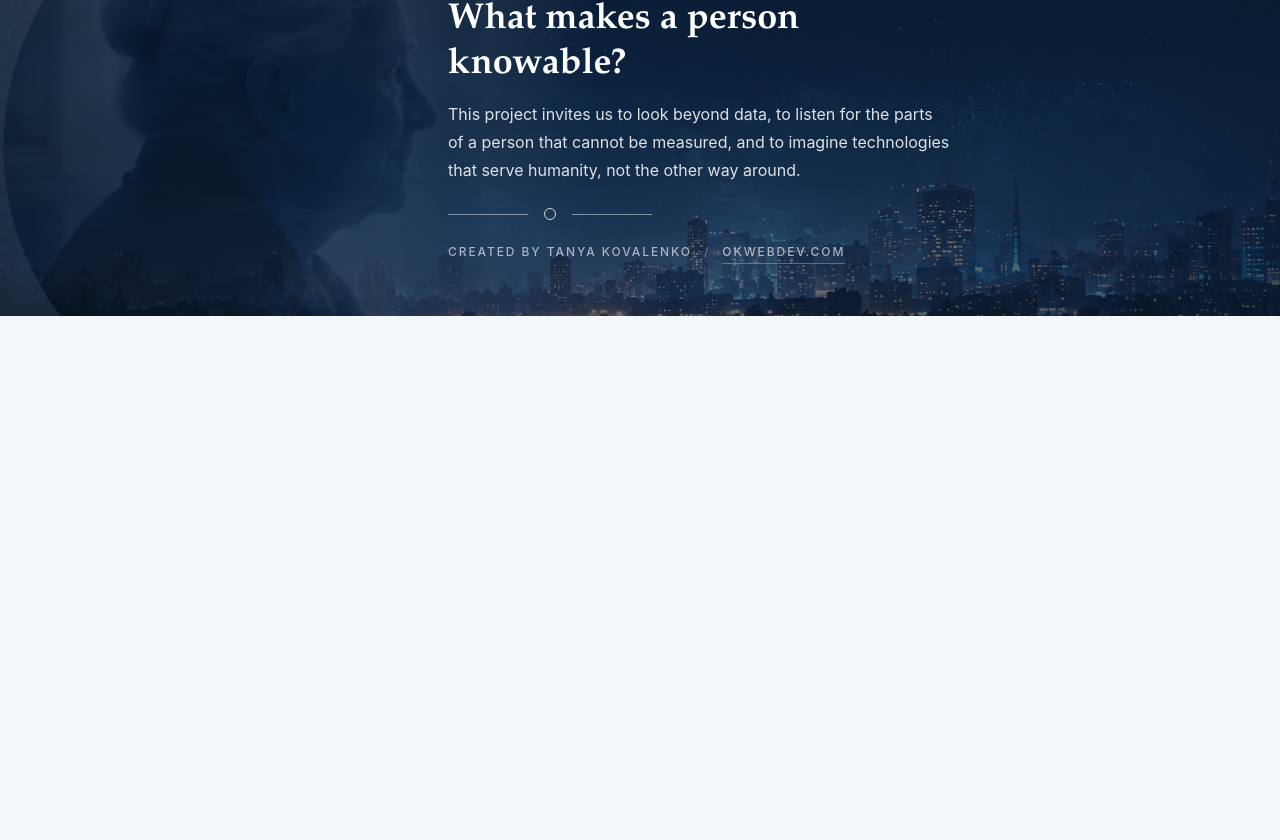
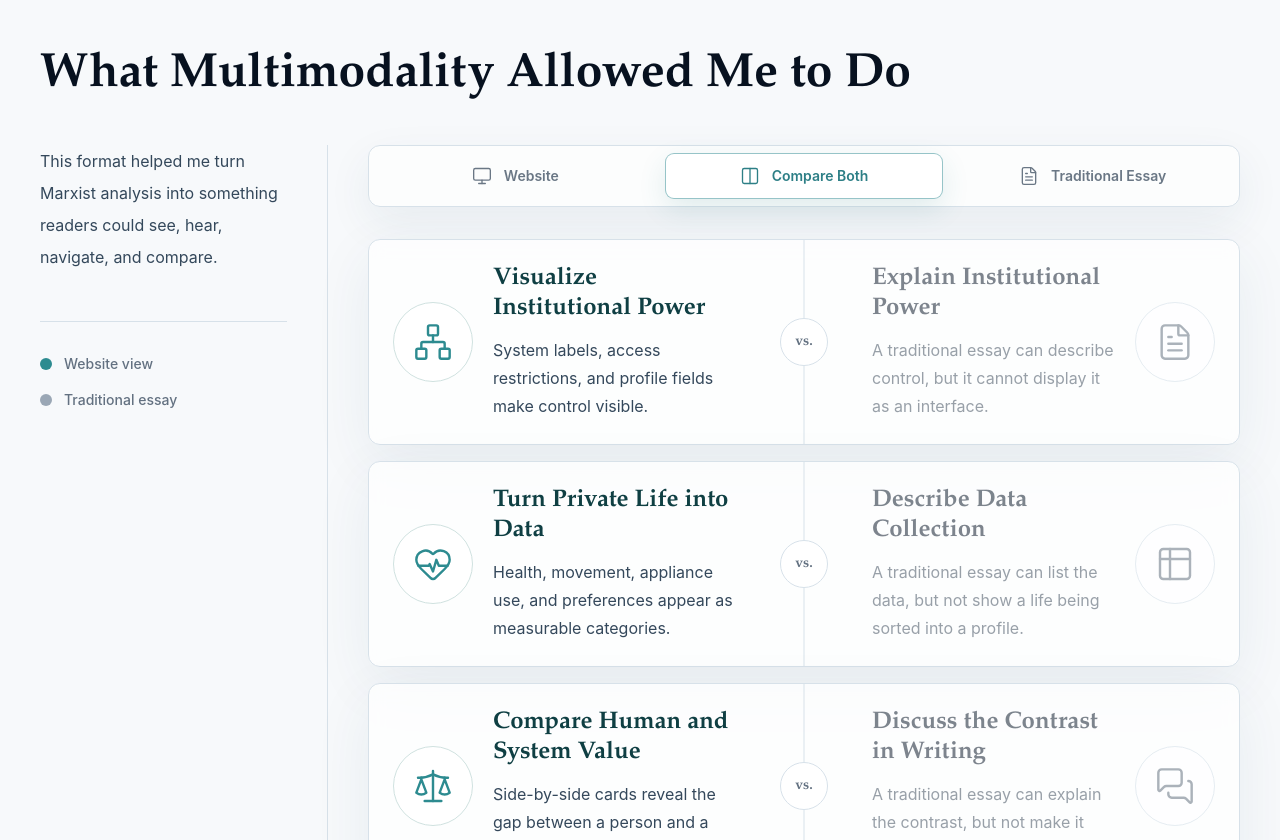
Before and after one commit to Tanny-Griz/a-song-for-sleep, a Next.js app: page /reflection in a window 1280 px wide. Shown: the part 1800-2640 px from the top of the page. Before the commit the page ends 2116 px from the top, so only its background shows below. Built offline with nearby package versions, Linux system fonts and the light colour scheme.

Commit message:
Add multimodality comparison reflection block

```diff
--- a/app/reflection/page.tsx
+++ b/app/reflection/page.tsx
@@ -1,4 +1,5 @@
 import { ReflectionChallenges } from "@/components/reflection/ReflectionChallenges";
+import { ReflectionMultimodality } from "@/components/reflection/ReflectionMultimodality";
 import Image from "next/image";
 
 export default function ReflectionPage() {
@@ -14,7 +15,7 @@ export default function ReflectionPage() {
               Project Reflection.
             </h1>
             <p className="mt-6 max-w-xl text-xl leading-8 tracking-[0.08em] text-[#4f7897] sm:text-2xl sm:leading-10">
-              Composing a literary argument through code, image, animation, and interaction.
+              Composing a literary argument through code, image, animation, sound effects and interaction.
             </p>
 
             <div className="mt-8 h-px w-24 bg-[#4f9fc4]">
@@ -46,6 +47,7 @@ export default function ReflectionPage() {
         </div>
       </section>
       <ReflectionChallenges />
+      <ReflectionMultimodality />
     </main>
   );
 }
--- a/components/reflection/ReflectionChallenges.tsx
+++ b/components/reflection/ReflectionChallenges.tsx
@@ -160,7 +160,7 @@ export function ReflectionChallenges() {
     <section className="relative border-b border-[#d7e1e9] bg-[#f4f7fa] px-5 pb-[calc(var(--section-padding-y)+3.5rem)] pt-[var(--section-padding-y)] sm:px-8 lg:px-10 lg:py-[var(--section-padding-y)]">
       <div className="mx-auto max-w-7xl">
         <div>
-          <h2 className="font-serif text-4xl font-semibold leading-tight text-[#07111f] sm:text-5xl lg:text-6xl">
+          <h2 className="font-serif text-4xl font-semibold leading-tight text-[#07111f] sm:text-5xl">
             Challenges of Composing Multimodally
           </h2>
           <p className="mt-4 max-w-3xl text-base leading-8 text-[#34485b] sm:text-lg">
--- /dev/null
+++ b/components/reflection/ReflectionMultimodality.tsx
@@ -0,0 +1,246 @@
+"use client";
+
+import {
+  Columns2,
+  FileText,
+  HeartPulse,
+  MessagesSquare,
+  Monitor,
+  MousePointer2,
+  Network,
+  Quote,
+  Scale,
+  Table2,
+  Volume2
+} from "lucide-react";
+import { useState } from "react";
+
+type ViewMode = "website" | "compare" | "essay";
+
+const comparisonRows = [
+  {
+    websiteTitle: "Visualize Institutional Power",
+    websiteText:
+      "System labels, access restrictions, and profile fields make control visible.",
+    essayTitle: "Explain Institutional Power",
+    essayText:
+      "A traditional essay can describe control, but it cannot display it as an interface.",
+    WebsiteIcon: Network,
+    EssayIcon: FileText
+  },
+  {
+    websiteTitle: "Turn Private Life into Data",
+    websiteText:
+      "Health, movement, appliance use, and preferences appear as measurable categories.",
+    essayTitle: "Describe Data Collection",
+    essayText:
+      "A traditional essay can list the data, but not show a life being sorted into a profile.",
+    WebsiteIcon: HeartPulse,
+    EssayIcon: Table2
+  },
+  {
+    websiteTitle: "Compare Human and System Value",
+    websiteText:
+      "Side-by-side cards reveal the gap between a person and a data model.",
+    essayTitle: "Discuss the Contrast in Writing",
+    essayText:
+      "A traditional essay can explain the contrast, but not make it visible all at once.",
+    WebsiteIcon: Scale,
+    EssayIcon: MessagesSquare
+  },
+  {
+    websiteTitle: "Hear and Navigate the System",
+    websiteText:
+      "Audio cards and structured sections let readers encounter Elevator-5 as a voice.",
+    essayTitle: "Quote the System from a Distance",
+    essayText:
+      "A traditional essay can quote Elevator-5, but the reader remains outside the interface.",
+    WebsiteIcon: Volume2,
+    EssayIcon: Quote
+  }
+];
+
+const modeButtons = [
+  {
+    id: "website" as const,
+    label: "Website",
+    Icon: Monitor
+  },
+  {
+    id: "compare" as const,
+    label: "Compare Both",
+    Icon: Columns2
+  },
+  {
+    id: "essay" as const,
+    label: "Traditional Essay",
+    Icon: FileText
+  }
+];
+
+export function ReflectionMultimodality() {
+  const [mode, setMode] = useState<ViewMode>("compare");
+  const showWebsite = mode === "website" || mode === "compare";
+  const showEssay = mode === "essay" || mode === "compare";
+
+  return (
+    <section className="border-b border-[#d7e1e9] bg-[#f7f9fb] px-5 py-[var(--section-padding-y)] sm:px-8 lg:px-10">
+      <div className="mx-auto max-w-7xl">
+        <h2 className="font-serif text-4xl font-semibold leading-tight text-[#07111f] sm:text-5xl">
+          What Multimodality Allowed Me to Do
+        </h2>
+      </div>
+
+      <div className="mx-auto mt-10 grid max-w-7xl gap-10 lg:grid-cols-[18rem_minmax(0,1fr)]">
+        <aside className="promise-reveal lg:border-r lg:border-[#d7e1e9] lg:pr-10">
+          <p className="max-w-md text-base leading-8 text-[#34485b]">
+            This format helped me turn Marxist analysis into something readers
+            could see, hear, navigate, and compare.
+          </p>
+
+          <div className="mt-12 hidden space-y-4 border-t border-[#d7e1e9] pt-8 text-sm font-medium text-[#637181] lg:block">
+            <p className="flex items-center gap-3">
+              <span className="size-3 rounded-full bg-[#2d8b90]" />
+              Website view
+            </p>
+            <p className="flex items-center gap-3">
+              <span className="size-3 rounded-full bg-[#9aa7b5]" />
+              Traditional essay
+            </p>
+          </div>
+        </aside>
+
+        <div>
+          <div className="grid w-full grid-cols-1 gap-3 rounded-xl border border-[#d7e1e9] bg-white/68 p-2 shadow-[0_16px_45px_rgba(28,70,105,0.07)] sm:grid-cols-3">
+            {modeButtons.map(({ id, label, Icon }) => {
+              const isActive = mode === id;
+
+              return (
+                <button
+                  className={[
+                    "inline-flex items-center justify-center gap-3 rounded-lg px-4 py-3 text-sm font-semibold transition duration-300",
+                    isActive
+                      ? "bg-white text-[#2d7f86] shadow-[0_10px_28px_rgba(45,127,134,0.14)] ring-1 ring-[#96c4c8]"
+                      : "text-[#6a7785] hover:bg-white/70 hover:text-[#34485b]"
+                  ].join(" ")}
+                  key={id}
+                  onClick={() => setMode(id)}
+                  type="button"
+                >
+                  <Icon aria-hidden="true" className="size-5" strokeWidth={1.6} />
+                  {label}
+                </button>
+              );
+            })}
+          </div>
+
+          <div className="mt-8 space-y-4">
+            {comparisonRows.map(
+              ({
+                websiteTitle,
+                websiteText,
+                essayTitle,
+                essayText,
+                WebsiteIcon,
+                EssayIcon
+              }) => (
+                <article
+                  className={[
+                    "promise-card overflow-hidden rounded-xl border border-[#d7e1e9] bg-white/74 shadow-[0_18px_60px_rgba(28,70,105,0.07)] backdrop-blur transition duration-500",
+                    mode === "website" ? "border-[#9bc9c9] bg-[#f8fcfb]" : "",
+                    mode === "essay" ? "bg-white/58 grayscale" : ""
+                  ].join(" ")}
+                  key={websiteTitle}
+                >
+                  <div
+                    className={[
+                      "grid",
+                      mode === "compare" ? "lg:grid-cols-[1fr_auto_1fr]" : ""
+                    ].join(" ")}
+                  >
+                    {showWebsite && (
+                      <div className="grid gap-5 p-5 sm:grid-cols-[5rem_1fr] sm:items-center sm:p-6">
+                        <div className="grid size-20 place-items-center rounded-full border border-[#cfe1df] bg-white/76 text-[#2d8b90]">
+                          <WebsiteIcon
+                            aria-hidden="true"
+                            className="size-10"
+                            strokeWidth={1.45}
+                          />
+                        </div>
+                        <div>
+                          <h3 className="font-serif text-2xl font-semibold leading-tight text-[#0f3f43]">
+                            {websiteTitle}
+                          </h3>
+                          <p className="mt-3 text-sm leading-6 text-[#34485b] sm:text-base sm:leading-7">
+                            {websiteText}
+                          </p>
+                        </div>
+                      </div>
+                    )}
+
+                    {mode === "compare" && (
+                      <div className="grid grid-cols-[1fr_auto_1fr] items-center gap-3 px-5 py-2 lg:hidden">
+                        <span className="h-px bg-[#d7e1e9]" />
+                        <span className="grid size-11 place-items-center rounded-full border border-[#d7e1e9] bg-white font-serif text-sm font-semibold text-[#637181]">
+                          vs.
+                        </span>
+                        <span className="h-px bg-[#d7e1e9]" />
+                      </div>
+                    )}
+
+                    {mode === "compare" && (
+                      <div className="relative hidden place-items-center px-5 lg:grid">
+                        <span
+                          aria-hidden="true"
+                          className="absolute inset-y-0 left-1/2 w-px -translate-x-1/2 bg-[#d7e1e9]"
+                        />
+                        <span className="relative z-10 grid size-12 place-items-center rounded-full border border-[#d7e1e9] bg-white font-serif text-sm font-semibold text-[#637181]">
+                          vs.
+                        </span>
+                      </div>
+                    )}
+
+                    {showEssay && (
+                      <div
+                        className={[
+                          "grid gap-5 border-t border-[#d7e1e9] p-5 sm:grid-cols-[1fr_5rem] sm:items-center sm:p-6 lg:border-t-0",
+                          mode === "compare" ? "border-t-0" : "",
+                          mode === "essay" ? "opacity-90" : "opacity-64"
+                        ].join(" ")}
+                      >
+                        <div>
+                          <h3 className="font-serif text-2xl font-semibold leading-tight text-[#343f4d]">
+                            {essayTitle}
+                          </h3>
+                          <p className="mt-3 text-sm leading-6 text-[#5f6b78] sm:text-base sm:leading-7">
+                            {essayText}
+                          </p>
+                        </div>
+                        <div className="grid size-20 place-items-center rounded-full border border-[#d7e1e9] bg-white/64 text-[#7c8793] sm:order-last">
+                          <EssayIcon
+                            aria-hidden="true"
+                            className="size-10"
+                            strokeWidth={1.45}
+                          />
+                        </div>
+                      </div>
+                    )}
+                  </div>
+                </article>
+              )
+            )}
+          </div>
+
+          <p className="mt-6 flex items-center gap-2 text-sm leading-6 text-[#637181]">
+            <MousePointer2
+              aria-hidden="true"
+              className="size-4 text-[#2d8b90]"
+              strokeWidth={1.6}
+            />
+            Switch views to see how the same argument changes across modes.
+          </p>
+        </div>
+      </div>
+    </section>
+  );
+}
```
